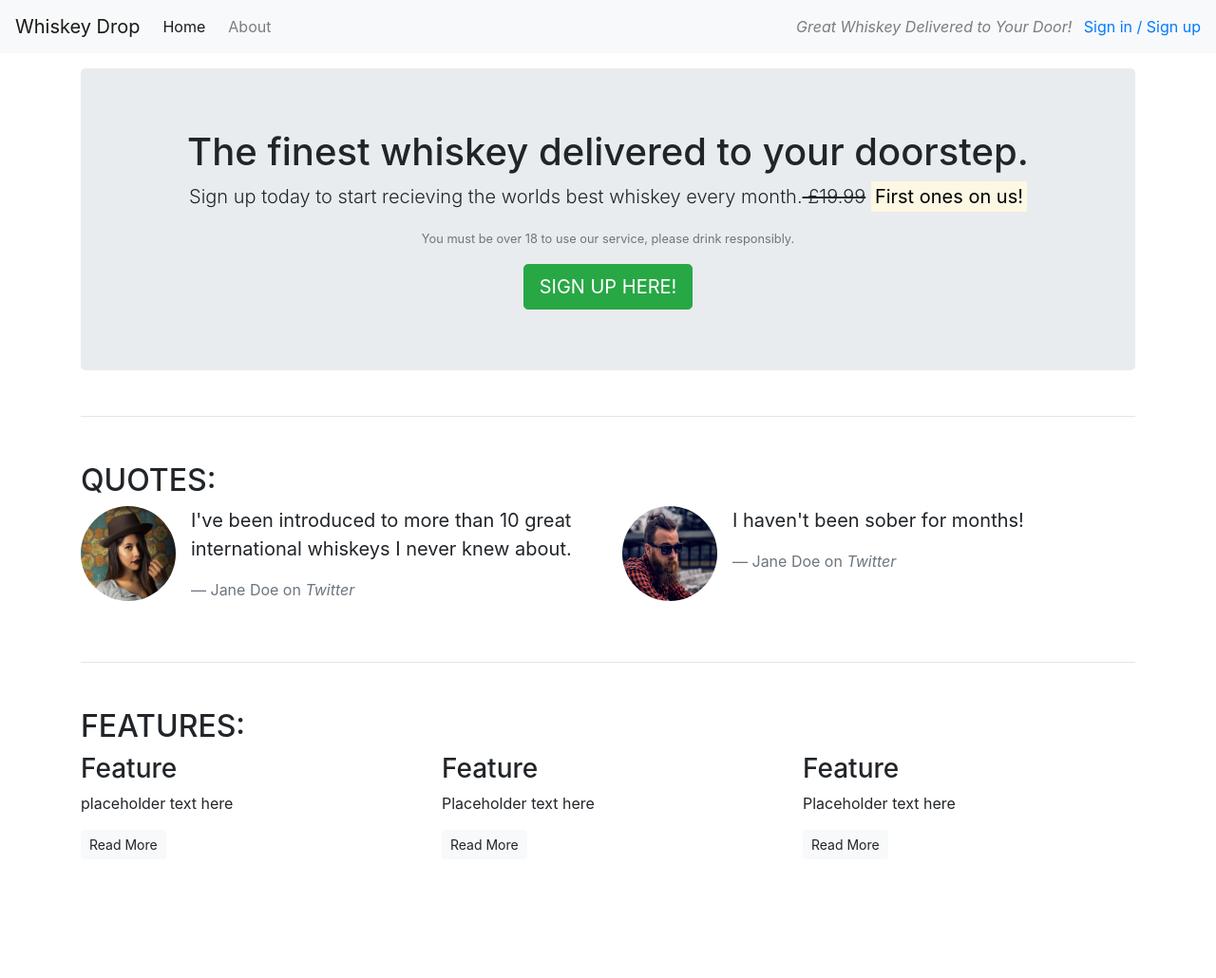
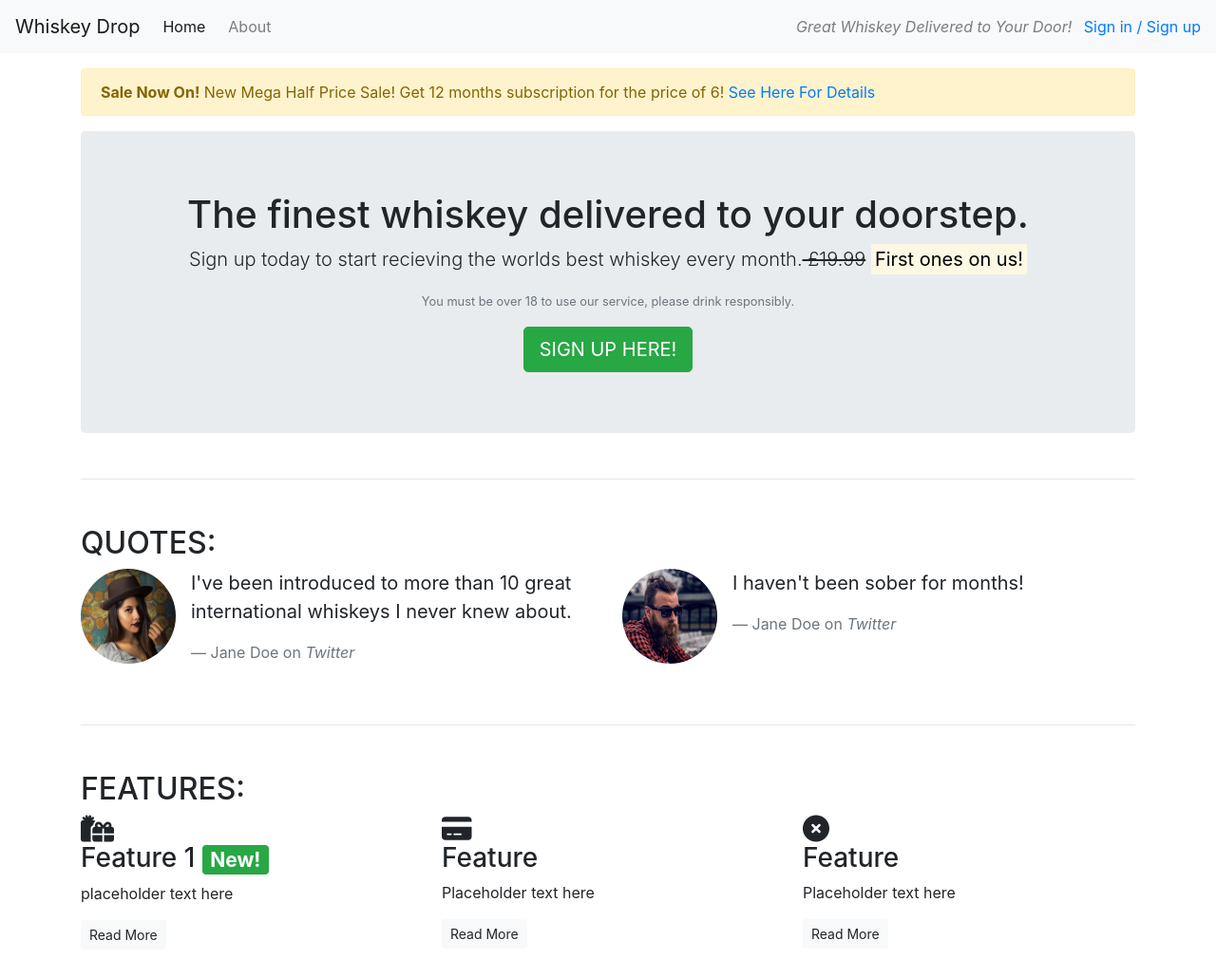
Before and after one commit to SamHulme1/Introduction-to-bootstrap, a plain HTML site: page index.html in a window 1280 px wide. Shown: the whole page at 95% size. Before the commit the page ends 969 px from the top, so only its background shows below. Drawn offline with nearby package versions, Linux system fonts and the light colour scheme.

Commit message:
added alertbar to top of landing page and added textdescribing a sale

```diff
--- a/index.html
+++ b/index.html
@@ -6,7 +6,7 @@
     <meta name="viewport" content="width=device-width, initial-scale=1.0">
     <title> Wiskey Drop - Taste a new whiskey every month</title>
     <link rel="stylesheet" href="https://stackpath.bootstrapcdn.com/bootstrap/4.1.3/css/bootstrap.min.css" integrity="sha384-MCw98/SFnGE8fJT3GXwEOngsV7Zt27NXFoaoApmYm81iuXoPkFOJwJ8ERdknLPMO" crossorigin="anonymous">
-    <link rel="stylesheet" href="path/to/font-awesome/css/font-awesome.min.css">
+    <script src="https://kit.fontawesome.com/8be5f8d5f5.js" crossorigin="anonymous"></script>
 </head>
 <body>
     <nav class="navbar navbar-light bg-light navbar-expand-sm">
@@ -23,6 +23,14 @@
 
     </nav>
     <article class="container mt-3">
+        <div class="row d-none d-sm-block">
+            <div class="col-12">
+                <div class="alert alert-warning">
+                    <strong>Sale Now On!</strong> New Mega Half Price Sale! Get 12 months subscription for the price of 6!
+                    <a href="">See Here For Details</a>
+                </div>
+            </div>
+        </div>
     <!--Call out-->
     <div class="row">
         <div class="col-12">
@@ -87,21 +95,21 @@
         <div class="row">
             <div class="col-12 col-md-6 col-lg-4">
             <div class="feature">
-                <h3>Feature</h3>
+                <h3><i class="fa-solid fa-gifts d-none d-sm-block"></i> Feature 1 <span class="badge badge-success">New!</span></h3>
                 <p>placeholder text here</p>
                 <p><a class="btn btn-sm btn-light" href="">Read More</a></p>
             </div>
             </div>
             <div class="col-12 col-md-6 col-lg-4">
             <div class="features">
-                <h3>Feature</h3>
+                <h3><i class="fa-solid fa-credit-card d-none d-sm-block"></i> Feature</h3>
                 <p>Placeholder text here</p>
                 <p><a class="btn btn-sm btn-light" href="">Read More</a></p>
             </div>
             </div>
             <div class="col-12 d-md-none d-lg-block col-lg-4">
             <div class="features">
-                <h3>Feature</h3>
+                <h3><i class="fa-solid fa-circle-xmark d-none d-sm-block"></i> Feature</h3>
                 <p>Placeholder text here</p>
                 <p><a class="btn btn-sm btn-light" href="">Read More</a></p>
             </div>
```
